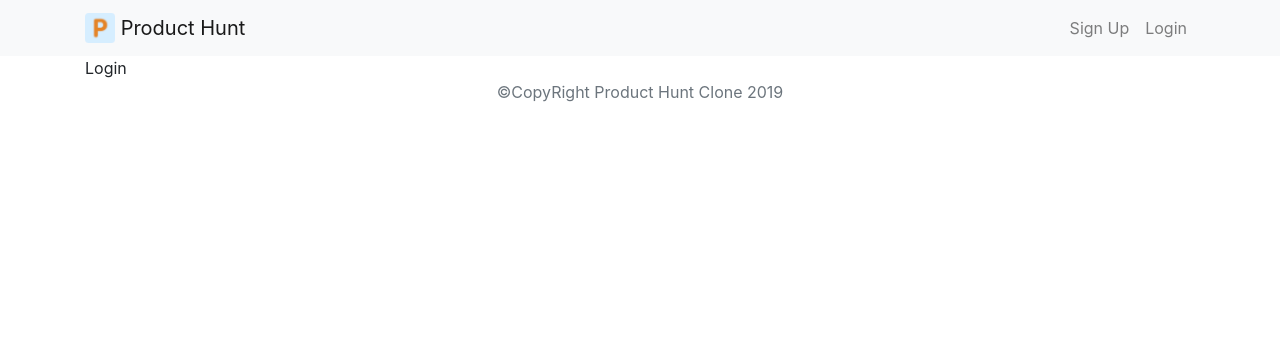
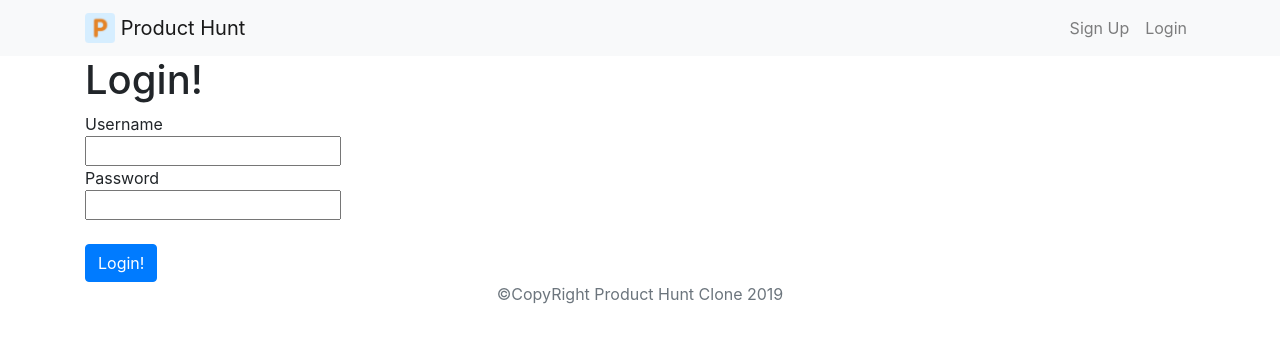
Before and after one commit to chandan-urs/producthunt-project, a Django app: page /accounts/login in a window 1280 px wide. Shown: the top 343 px of the page. Run offline with Django 3.2, Linux system fonts and the light colour scheme; some libraries are stand-ins or nearby versions.

Commit message:
Login and signup up and working

```diff
--- a/accounts/templates/accounts/login.html
+++ b/accounts/templates/accounts/login.html
@@ -1,4 +1,22 @@
 {% extends 'base.html' %}
 {% block content %}
-Login
+{% if error %}
+{{ error }}
+<br/>
+<br/>
+{% endif %}
+<h1>Login!</h1>
+    <form method="POST" action="{% url 'login' %}">
+    {% csrf_token %}
+    Username
+    <br/>
+    <input type="text" name="username"/>
+    <br/>
+    Password
+    <br/>
+    <input type="password" name="password"/>
+    <br/>
+    <br/>
+    <input type="submit" value="Login!" class="btn btn-primary"/>
+</form>
 {% endblock %}
--- a/accounts/templates/accounts/signup.html
+++ b/accounts/templates/accounts/signup.html
@@ -1,5 +1,10 @@
 {% extends 'base.html' %}
 {% block content %}
+{% if error %}
+{{ error }}
+<br/>
+<br/>
+{% endif %}
 <h1>Sign Up!</h1>
 <form method="POST" action="{% url 'signup' %}">
     {% csrf_token %}
--- a/accounts/urls.py
+++ b/accounts/urls.py
@@ -4,4 +4,5 @@ from . import views
 urlpatterns = [
     path('signup', views.signup, name='signup'),
     path('login', views.login, name='login'),
+    path('logout', views.logout, name='logout')
 ]
--- a/accounts/views.py
+++ b/accounts/views.py
@@ -1,9 +1,38 @@
-from django.shortcuts import render
+from django.shortcuts import render, redirect
+from django.contrib.auth.models import User
+from django.contrib import auth
 
 
 def signup(request):
-    return render(request, 'accounts/signup.html')
+    if request.method == 'POST':
+        #User wants to sign up
+        if request.POST['password1'] == request.POST['password2']:
+            try:
+                user = User.objects.get(username=request.POST['username'])
+                return render(request, 'accounts/signup.html', {'error': 'Username has already been taken'})
+            except User.DoesNotExist:
+                user = User.objects.create_user(request.POST['username'], password=request.POST['password1'])
+                auth.login(request, user)
+                return redirect('home')
+        else:
+            return render(request, 'accounts/signup.html', {'error': 'Passwords must match'})
+    else:
+        return render(request, 'accounts/signup.html')
 
 
 def login(request):
-    return render(request, 'accounts/login.html')
+    if request.method == 'POST':
+        user = auth.authenticate(username=request.POST['username'], password=request.POST['password'])
+        if user is not None:
+            auth.login(request, user)
+            return redirect('home')
+        else:
+            return render(request, 'accounts/login.html', {'error': 'username or password is incorrect.'})
+    else:
+        return render(request, 'accounts/login.html')
+
+
+def logout(request):
+    if request.method == 'POST':
+        auth.logout(request)
+        return redirect('home')
--- a/producthunt/templates/base.html
+++ b/producthunt/templates/base.html
@@ -41,15 +41,23 @@
     <nav class="navbar navbar-expand-lg navbar-light bg-light">
         <div class="container">
 
-        <a class="navbar-brand" href=""><img src="{% static 'logo.png' %}" class="d-inline-block align-top" height="30" width="30"/> Product Hunt</a>
+        <a class="navbar-brand" href="{% url 'home' %}"><img src="{% static 'logo.png' %}" class="d-inline-block align-top" height="30" width="30"/> Product Hunt</a>
         <button class="navbar-toggler" type="button" data-toggle="collapse" data-target="#navbarNavAltMarkup"
                 aria-controls="navbarNavAltMarkup" aria-expanded="false" aria-label="Toggle navigation">
             <span class="navbar-toggler-icon"></span>
         </button>
         <div class="collapse navbar-collapse" id="navbarNavAltMarkup">
             <div class="navbar-nav ml-auto">
-                <a class="nav-item nav-link" href="">Sign Up</a>
-                <a class="nav-item nav-link" href="">Login</a>
+                {% if user.is_authenticated %}
+                <a class="nav-item nav-link" href="" onclick="javascript: {document.getElementById('logout').submit()}">Logout</a>
+                <form method="POST" action="{% url 'logout' %}" id="logout">
+                    {% csrf_token %}
+                    <input type="hidden"/>
+                </form>
+                {% else %}
+                <a class="nav-item nav-link" href="{% url 'signup' %}">Sign Up</a>
+                <a class="nav-item nav-link" href="{% url 'login' %}">Login</a>
+                {% endif %}
             </div>
         </div>
         </div>
```
